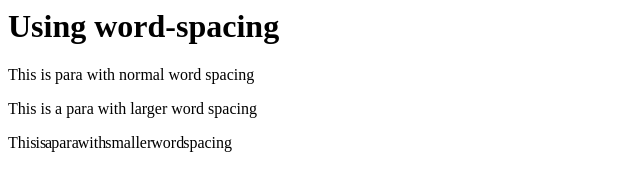
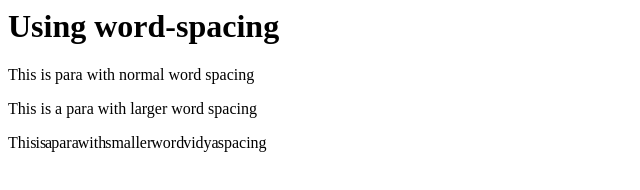
Before and after one commit to shreevidya0508/Vidya, a plain HTML site: page index.html in a window 1280 px wide. Shown: the full height of the page, 0-640 px from the left. Drawn offline with Linux system fonts and the light colour scheme.

Commit message:
Update index.html

```diff
--- a/index.html
+++ b/index.html
@@ -14,6 +14,6 @@ word-spacing:-5px;
 <h1>Using word-spacing</h1>
 <p>This is para with normal word spacing</p>
 <p class="one">This is a para with larger word spacing</p>
-<p class="two">This is a para with smaller word spacing</p>
+<p class="two">This is a para with smaller word vidya spacing</p>
 </body>
 </html>
```
